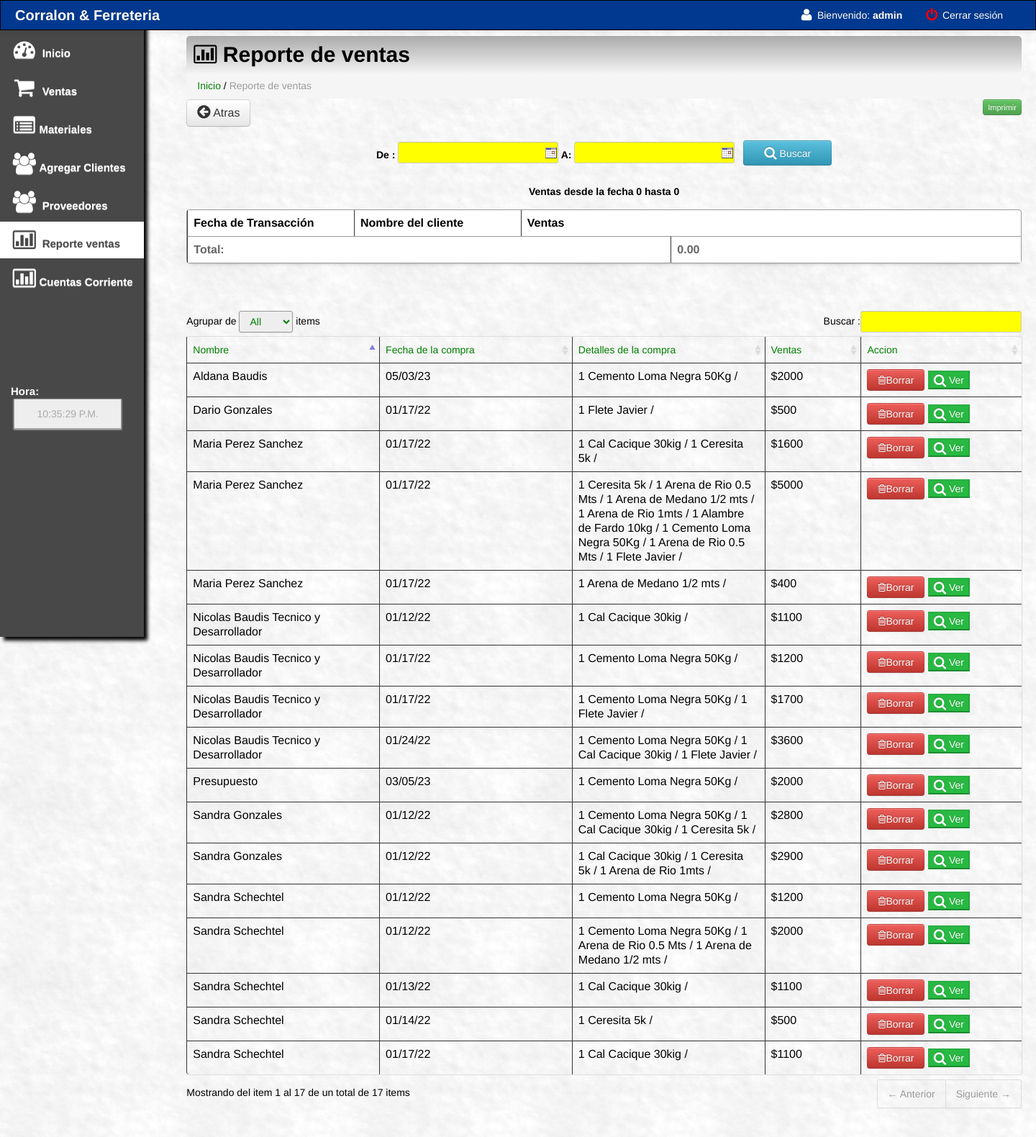
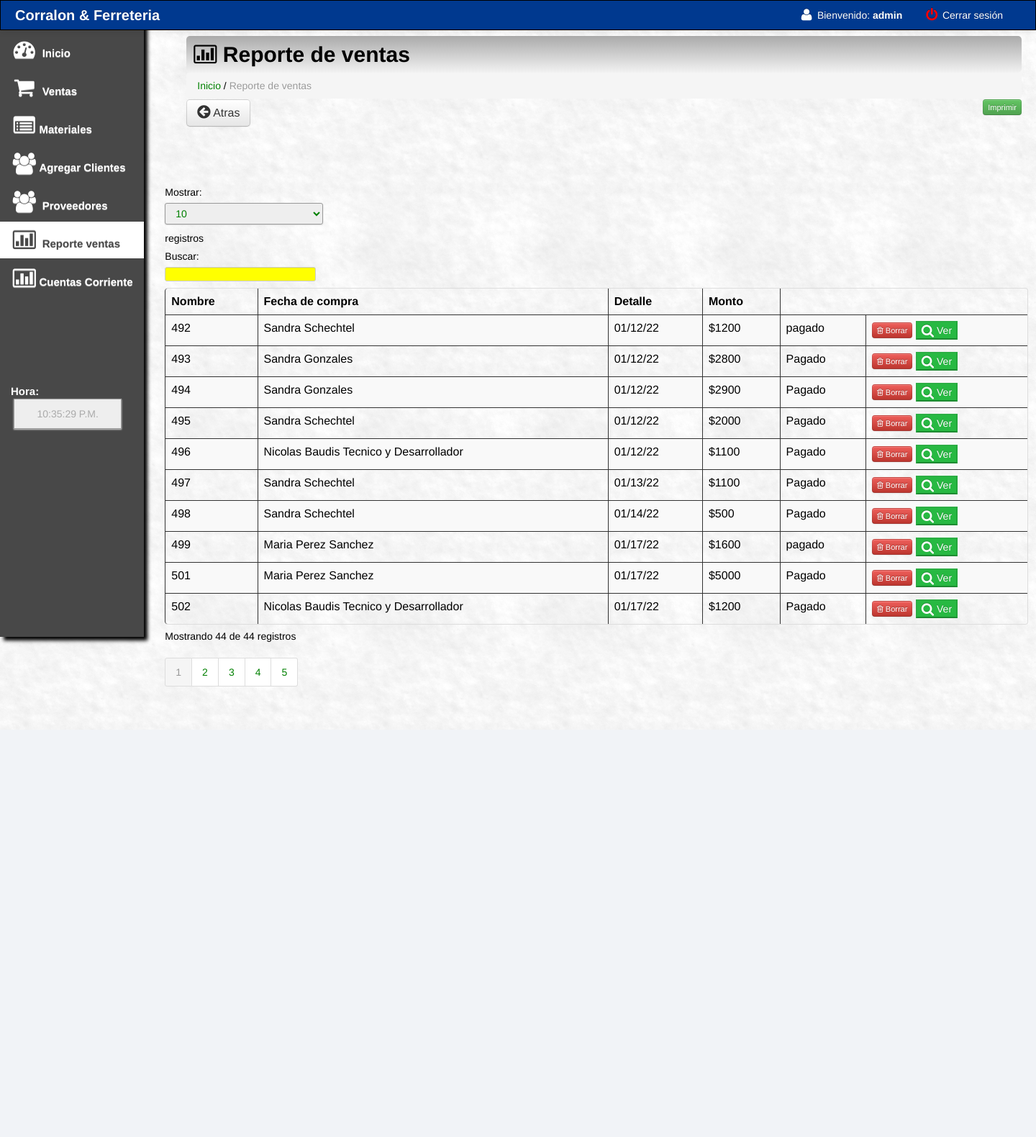
Before and after one commit to nb-mk2/post, a PHP site: page /main/salesreport.php?d1=0&d2=0 in a window 1440 px wide. Shown: the whole page at 72% size. After the commit the page ends 999 px from the top, so only its background shows below. Run offline with PHP 8.4, Linux system fonts and the light colour scheme; a user stored in the database is signed in; data comes from the database, SQL or seed files in the repository; lists and menus that the app fills with data are empty; some libraries are stand-ins or nearby versions.

Commit message:
version 9  _ 18/5/2023

```diff
--- /dev/null
+++ b/main/buscarsalesreport.php
@@ -0,0 +1,145 @@
+<?php
+/*
+* Script: Cargar datos de lado del servidor con PHP y MySQL
+* Autor: Marco Robles
+* Team: Códigos de Programación
+*/
+
+
+$conn = new mysqli("localhost", "root", "", "pos");
+
+/* Comprobando si hay un error de conexión. */
+if ($conn->connect_error) {
+    die('Error de conexion ' . $conn->connect_error); }
+
+/* Un arreglo de las columnas a mostrar en la tabla */
+$columns = ['transaction_id' , 'name', 'date', 'amount','cuenta', 'invoice_number'];
+
+/* Nombre de la tabla */
+$table = "sales";
+
+$id = 'transaction_id';
+
+$campo = isset($_POST['campo']) ? $conn->real_escape_string($_POST['campo']) : null;
+
+
+/* Filtrado */
+$where = '';
+
+if ($campo != null) {
+    $where = "WHERE (";
+
+    $cont = count($columns);
+    for ($i = 0; $i < $cont; $i++) {
+        $where .= $columns[$i] . " LIKE '%" . $campo . "%' OR ";
+    }
+    $where = substr_replace($where, "", -3);
+    $where .= ")";
+}
+
+/* Limit */
+$limit = isset($_POST['registros']) ? $conn->real_escape_string($_POST['registros']) : 10;
+$pagina = isset($_POST['pagina']) ? $conn->real_escape_string($_POST['pagina']) : 0;
+
+if (!$pagina) {
+    $inicio = 0;
+    $pagina = 1;
+} else {
+    $inicio = ($pagina - 1) * $limit;
+}
+
+$sLimit = "LIMIT $inicio , $limit";
+
+/**
+ * Ordenamiento
+ */
+
+ $sOrder = "";
+ if(isset($_POST['orderCol'])){
+    $orderCol = $_POST['orderCol'];
+    $oderType = isset($_POST['orderType']) ? $_POST['orderType'] : 'asc';
+
+    $sOrder = "ORDER BY ". $columns[intval($orderCol)] . ' ' . $oderType;
+ }
+
+
+/* Consulta */
+$sql = "SELECT SQL_CALC_FOUND_ROWS " . implode(", ", $columns) . "
+FROM $table
+$where
+$sOrder
+$sLimit";
+$resultado = $conn->query($sql);
+$num_rows = $resultado->num_rows;
+
+/* Consulta para total de registro filtrados */
+$sqlFiltro = "SELECT FOUND_ROWS()";
+$resFiltro = $conn->query($sqlFiltro);
+$row_filtro = $resFiltro->fetch_array();
+$totalFiltro = $row_filtro[0];
+
+/* Consulta para total de registro filtrados */
+$sqlTotal = "SELECT count($id) FROM $table ";
+$resTotal = $conn->query($sqlTotal);
+$row_total = $resTotal->fetch_array();
+$totalRegistros = $row_total[0];
+
+/* Mostrado resultados */
+$output = [];
+$output['totalRegistros'] = $totalRegistros;
+$output['totalFiltro'] = $totalFiltro;
+$output['data'] = '';
+$output['paginacion'] = '';
+
+if ($num_rows > 0) {
+    while ($row = $resultado->fetch_assoc()) {
+        $output['data'] .= '<tr>';
+        $output['data'] .= '<td>' . $row['transaction_id'] . '</td>';
+        $output['data'] .= '<td>' . $row['name'] . '</td>';
+        $output['data'] .= '<td>' . $row['date'] . '</td>';
+        $output['data'] .= '<td>$' . $row['amount'] . '</td>';
+        $output['data'] .= '<td >' . $row['cuenta'] . '</td>';
+        $output['data'] .= '<td>
+        <a href="#" id="'. $row['invoice_number'] .'"  class="delbutton" title="Borrar"><button class="btn btn-danger btn-mini"><i class="icon-trash"></i> Borrar</button></a>
+        <a  href="preview.php?invoice='. $row['invoice_number'] .'"><button class=" btn-danger" style="  background: #27b942; position: auto;"><i class="icon icon-search icon-large"></i> Ver</button></a>
+
+        </td>';
+        $output['data'] .= '</tr>';
+    }
+} else {
+    $output['data'] .= '<tr>';
+    $output['data'] .= '<td colspan="7">Sin resultados</td>';
+    $output['data'] .= '</tr>';
+}
+
+if ($output['totalRegistros'] > 0) {
+    $totalPaginas = ceil($output['totalRegistros'] / $limit);
+
+    $output['paginacion'] .= '<nav>';
+    $output['paginacion'] .= '<ul class="pagination">';
+
+    $numeroInicio = 1;
+
+    if(($pagina - 4) > 1){
+        $numeroInicio = $pagina - 4;
+    }
+
+    $numeroFin = $numeroInicio + 9;
+
+    if($numeroFin > $totalPaginas){
+        $numeroFin = $totalPaginas;
+    }
+
+    for ($i = $numeroInicio; $i <= $numeroFin; $i++) {
+        if ($pagina == $i) {
+            $output['paginacion'] .= '<li class="page-item active"><a class="page-link" href="#">' . $i . '</a></li>';
+        } else {
+            $output['paginacion'] .= '<li class="page-item"><a class="page-link" href="#" onclick="nextPage(' . $i . ')">' . $i . '</a></li>';
+        }
+    }
+
+    $output['paginacion'] .= '</ul>';
+    $output['paginacion'] .= '</nav>';
+}
+
+echo json_encode($output, JSON_UNESCAPED_UNICODE);
--- a/main/salesreport.php
+++ b/main/salesreport.php
@@ -143,13 +143,13 @@ $finalcode='RS-'.createRandomPassword();
 <button  style="float:right;" class="btn btn-success btn-mini"><a href="javascript:Clickheretoprint()"> Imprimir</button></a>
 
 </div>
-
+<!--
 <form action="salesreport.php" method="get">
 <center><strong>De : <input type="text" style="width: 223px; padding:14px;" name="d1" class="tcal" value="" /> A: <input type="text" style="width: 223px; padding:14px;" name="d2" class="tcal" value="" />
  <button class="btn btn-info" style="width: 123px; height:35px; margin-top:-8px;margin-left:8px;" type="submit"><i class="icon icon-search icon-large"></i> Buscar</button>
 </strong></center>
 </form>
-<div class="content" id="content">
+<div class="content" id="">
 <div style="font-weight:bold; text-align:center;font-size:14px;margin-bottom: 15px;">
 Ventas desde la fecha&nbsp;<?php echo $_GET['d1'] ?>&nbsp;hasta&nbsp;<?php echo $_GET['d2'] ?>
 </div>
@@ -222,82 +222,254 @@ Ventas desde la fecha&nbsp;<?php echo $_GET['d1'] ?>&nbsp;hasta&nbsp;<?php echo
 
 		</tr>
 	</head>
-</table>
+</table> -->
 
 
 <br><br><br>
 
-<!--<input type="text" style="padding:15px;" name="filter" value="" id="filter" placeholder="Buscar Clientes" autocomplete="off" /> -->
-<table class="table table-bordered" id="resultTablee" data-responsive="table" style="text-align: left;">
-	<thead>
 
-		<tr>
-			<td width="12%" style="font-size:14px; color:green;" > Nombre</td>
-			<td width="12%"style="font-size:14px; color:green;"> Fecha de la compra</td>
-			<td width="12%"style="font-size:14px; color:green;"> Detalles de la compra</td>
-			<td width="6%"style="font-size:14px; color:green;"> Ventas </td>
-			<td width="10%"style="font-size:14px; color:green;"> Accion </td>
-		</tr>
-	</thead>
-	<tbody>
+<div class="container py-4 text-center">
+            <div class="row g-4">
+                <div class="col-auto">
+                    <label for="num_registros" class="col-form-label">Mostrar: </label>
+                </div>
 
-			<?php
-				include('../connect.php');
-				$result = $db->prepare("SELECT cuenta,name,amount,date,material,invoice_number FROM sales where cuenta='pagado' ");
-				$result->execute();
-				for($i=0; $row = $result->fetch(); $i++){
-			?>
-			<tr class="record">
+                <div class="col-auto">
+                    <select name="num_registros" id="num_registros" class="form-select">
+                        <option value="10">10</option>
+                        <option value="25">25</option>
+                        <option value="50">50</option>
+                        <option value="100">100</option>
+                    </select>
+                </div>
 
-			<?php $invoice=$row['invoice_number'];?>
-			<?php $detalles=''; ?>
+                <div class="col-auto">
+                    <label for="num_registros" class="col-form-label">registros </label>
+                </div>
 
-			<td><?php echo $row['name']; ?></td>
-			<td><?php echo $row['date']; ?></td>
+                <div class="col-5"></div>
 
-			<?php
-			$result1 = $db->prepare("SELECT product_code,qty FROM sales_order where invoice='$invoice' ");
-			$result1->execute();
-			for($e=0; $row1 = $result1->fetch(); $e++){
+                <div class="col-auto">
+                    <label for="campo" class="col-form-label">Buscar: </label>
+                </div>
+                <div class="col-auto">
+                    <input type="text" name="campo" id="campo" class="form-control">
+                </div>
+            </div>
 
-			?>
+            <div class="row py-4">
+                <div class="col">
+                    <table class="table table-sm table-bordered table-striped">
+                        <thead>
+                            <th class="sort asc">Nombre</th>
+                            <th class="sort asc">Fecha de compra</th>
+							<th class="sort asc">Detalle</th>
+							<th class="sort asc">Monto</th>
+                            <th class="sort asc" ></th>
 
-			<?php $detalles= $detalles . $row1['qty'] . ' ' . $row1['product_code'] . ' / ';?>
+                        </thead>
 
-			<?php
-				}
-			?>
-			<td><?php echo $detalles; ?></td>
+                        <!-- El id del cuerpo de la tabla. -->
+                        <tbody id="content">
 
-			<td>$<?php echo $row['amount']; ?></td>
+                        </tbody>
+                    </table>
+                </div>
+            </div>
 
+            <div class="row">
+                <div class="col-6">
+                    <label id="lbl-total"></label>
+                </div>
 
-			<td>
-				<a href="#" id="<?php echo $row['invoice_number']; ?>" class="delbutton" title="Click para eliminar venta">
-					<button class="btn btn-danger"><i class="icon-trash"></i>Borrar</button>
-				</a>
-				<a  href="preview.php?invoice=<?php echo  $row['invoice_number'];?>">
-					<button class=" btn-danger" style="  background: #27b942; position: auto;">
-						<i class="icon icon-search icon-large"></i> Ver
-					</button>
-				</a>
-			</td>
+                <div class="col-6" id="nav-paginacion"></div>
 
-			</tr>
-			<?php
-				}
-			?>
-
-
-
-	</tbody>
-</table>
+                <input type="hidden" id="pagina" value="1">
+                <input type="hidden" id="orderCol" value="0">
+                <input type="hidden" id="orderType" value="asc">
+            </div>
+        </div>
+<div class="clearfix"></div>
 
 
 <div class="clearfix"></div>
 </div>
 </div>
 </div>
+<script src="js/jquery.js"></script>
+<script type="text/javascript">
+/* Llamando a la función getData() */
+getData();
+
+/* Escuchar un evento keyup en el campo de entrada y luego llamar a la función getData */
+document.getElementById("campo").addEventListener("keyup", function() {
+    getData();
+}, false);
+document.getElementById("num_registros").addEventListener("change", function() {
+    getData();
+}, false);
+
+/* Peticion AJAX */
+function getData() {
+    let input = document.getElementById("campo").value;
+    let num_registros = document.getElementById("num_registros").value;
+    let content = document.getElementById("content");
+    let pagina = document.getElementById("pagina").value;
+    let orderCol = document.getElementById("orderCol").value;
+    let orderType = document.getElementById("orderType").value;
+
+    if (pagina == null) {
+        pagina = 1;
+    }
+
+    let url = "buscarsalesreport.php";
+    let formaData = new FormData();
+    formaData.append('campo', input);
+    formaData.append('registros', num_registros);
+    formaData.append('pagina', pagina);
+    formaData.append('orderCol', orderCol);
+    formaData.append('orderType', orderType);
+
+    fetch(url, {
+        method: "POST",
+        body: formaData
+    })
+    .then(response => response.json())
+    .then(data => {
+        content.innerHTML = data.data;
+        document.getElementById("lbl-total").innerHTML = 'Mostrando ' + data.totalFiltro +
+            ' de ' + data.totalRegistros + ' registros';
+        document.getElementById("nav-paginacion").innerHTML = data.paginacion;
+
+        let container = document.getElementById("content");
+container.addEventListener("click", function(event) {
+  if (event.target.classList.contains("rel")) {
+    facebox();
+  }
+});
+    })
+    .catch(err => console.log(err));
+}
+
+
+function nextPage(pagina) {
+    document.getElementById('pagina').value = pagina;
+    getData();
+}
+
+let columns = document.getElementsByClassName("sort");
+let tamanio = columns.length;
+for (let i = 0; i < tamanio; i++) {
+    columns[i].addEventListener("click", ordenar);
+}
+
+function ordenar(e) {
+    let elemento = e.target;
+
+    document.getElementById('orderCol').value = elemento.cellIndex;
+
+    if (elemento.classList.contains("asc")) {
+        document.getElementById("orderType").value = "asc";
+        elemento.classList.remove("asc");
+        elemento.classList.add("desc");
+    } else {
+        document.getElementById("orderType").value = "desc";
+        elemento.classList.remove("desc");
+        elemento.classList.add("asc");
+    }
+
+    getData();
+}
+
+$(document).ready(function() {
+
+/* Llamando a la función getData() */
+getData();
+
+/* Escuchar un evento keyup en el campo de entrada y luego llamar a la función getData */
+$("#campo").on("keyup", function() {
+  getData();
+});
+
+$("#num_registros").on("change", function() {
+  getData();
+});
+
+/* Peticion AJAX */
+function getData() {
+  // ...
+}
+
+function nextPage(pagina) {
+  // ...
+}
+
+let columns = document.getElementsByClassName("sort");
+let tamanio = columns.length;
+for (let i = 0; i < tamanio; i++) {
+  columns[i].addEventListener("click", ordenar);
+}
+
+function ordenar(e) {
+  // ...
+}
+
+
+
+$(document).on('click', '.delbuttonPorcentaje', function() {
+    var del_id = $(this).attr("id");
+    var info = 'id=' + del_id;
+    var row = $(this).closest('tr'); // Obtener la fila padre (tr) que contiene el botón de eliminar
+    //if (confirm("¿QUIERES SUBIR EL PRECIO UN 2%?")) {
+        $.ajax({
+            type: "GET",
+            url: "subir_porcentaje.php",
+            data: info,
+            success: function(response) {
+                //console.log(response);
+                // Obtener el nuevo precio del producto desde la respuesta del servidor
+                var nuevoPrecio = parseFloat(response);
+               // console.log(nuevoPrecio);
+
+                // Obtener la celda de precio actual
+                var celdaPrecio = row.find('td:eq(2)');
+
+                // Actualizar el valor mostrado en la celda
+                celdaPrecio.text(nuevoPrecio.toFixed(2));
+
+
+            }
+        });
+
+   // }
+    return false;
+});
+
+
+// Enlazar el evento click al contenedor principal
+$(document).on('click', '.delbutton', function() {
+    var del_id = $(this).attr("id");
+    var info = 'id=' + del_id;
+    var row = $(this).closest('tr'); // Obtener la fila padre (tr) que contiene el botón de eliminar
+    if (confirm("¿Seguro que quieres eliminar esta Venta?")) {
+        $.ajax({
+            type: "GET",
+            url: "deletesales.php",
+            data: info,
+            success: function() {
+                row.fadeOut('slow', function() {
+                    row.remove(); // Eliminar la fila del DOM una vez que se haya completado la solicitud AJAX
+                });
+            }
+        });
+    }
+    return false;
+});
+
+});
+
+</script>
+
 <!-- JQUERY -->
     <script src="js/jquery-1.7.2.min.js">
         </script>
@@ -341,40 +513,7 @@ Ventas desde la fecha&nbsp;<?php echo $_GET['d1'] ?>&nbsp;hasta&nbsp;<?php echo
 </body>
 
   <script type="text/javascript">
-$(function() {
 
-
-$(".delbutton").click(function(){
-
-//Save the link in a variable called element
-var element = $(this);
-
-//Find the id of the link that was clicked
-var del_id = element.attr("id");
-
-//Built a url to send
-var info = 'id=' + del_id;
- if(confirm("Estas seguro que quieres eliminar esta venta?"))
-		  {
-
- $.ajax({
-   type: "GET",
-   url: "deletesales.php",
-   data: info,
-   success: function(){
-
-   }
- });
-         $(this).parents(".record").animate({ backgroundColor: "#fbc7c7" }, "fast")
-		.animate({ opacity: "hide" }, "slow");
-
- }
-
-return false;
-
-});
-
-});
 </script>
 <?php include('footer.php');?>
 
```
